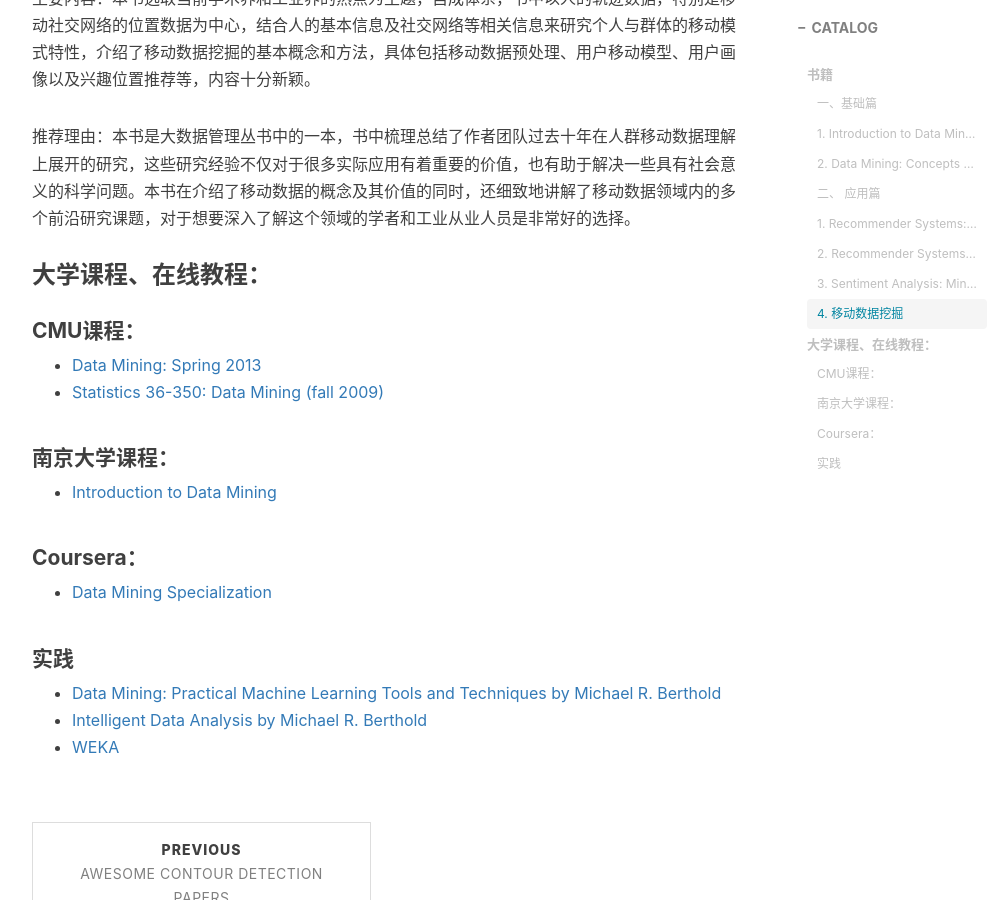
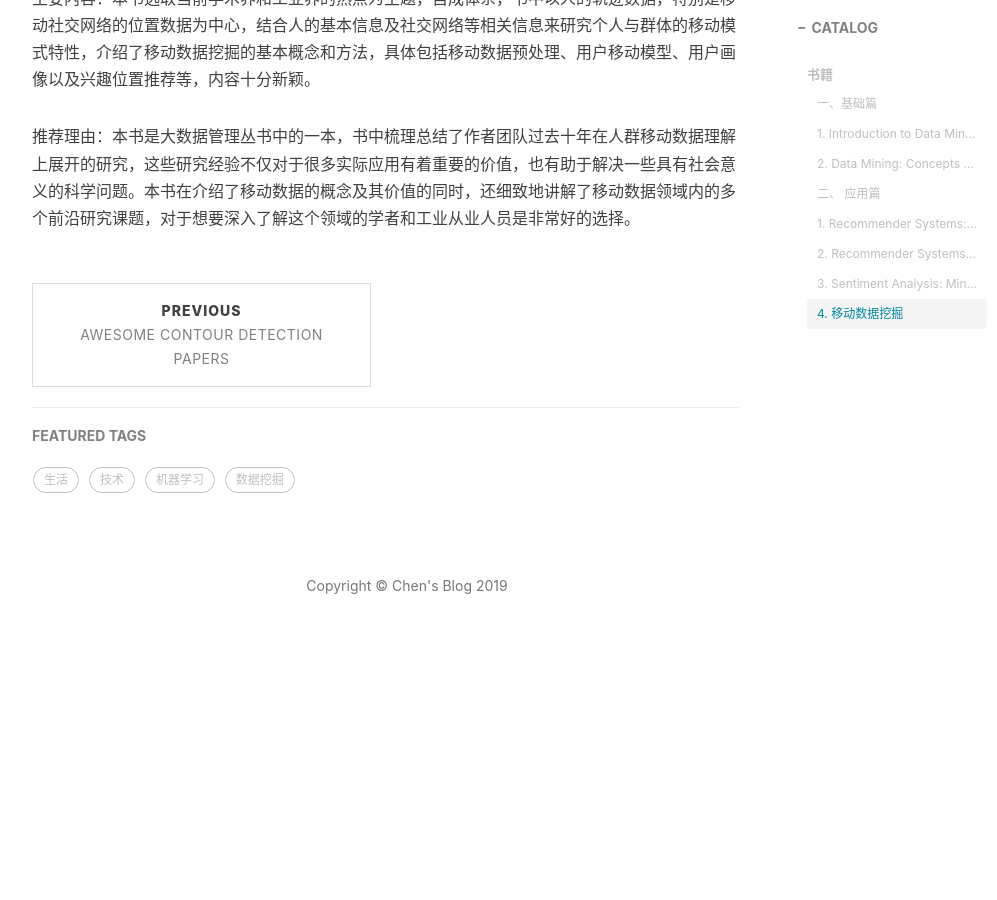
Before and after one commit to he-chen-95/he-chen-95.github.io, a Jekyll site: the page built from _posts/2019-06-03-Data_mining_books.md, in a window 1280 px wide and 900 px high, scrolled down 3656 px. Shown: the whole window, without its empty margins (233-1230 px from the left). Built offline with Jekyll 4.4.1, drawn with Linux system fonts in a browser that asks for light colours; nearby versions of some CDN libraries; comment, search, counter and statistics services are not loaded; after the commit the page ends 4346 px from its top, so only the background shows below that.

Commit message:
Update 2019-06-03-Data_mining_books.md

```diff
--- a/_posts/2019-06-03-Data_mining_books.md
+++ b/_posts/2019-06-03-Data_mining_books.md
@@ -91,20 +91,3 @@
 主要内容：本书选取当前学术界和工业界的热点为主题，自成体系，书中以人的轨迹数据，特别是移动社交网络的位置数据为中心，结合人的基本信息及社交网络等相关信息来研究个人与群体的移动模式特性，介绍了移动数据挖掘的基本概念和方法，具体包括移动数据预处理、用户移动模型、用户画像以及兴趣位置推荐等，内容十分新颖。
 
 推荐理由：本书是大数据管理丛书中的一本，书中梳理总结了作者团队过去十年在人群移动数据理解上展开的研究，这些研究经验不仅对于很多实际应用有着重要的价值，也有助于解决一些具有社会意义的科学问题。本书在介绍了移动数据的概念及其价值的同时，还细致地讲解了移动数据领域内的多个前沿研究课题，对于想要深入了解这个领域的学者和工业从业人员是非常好的选择。
-
-### 大学课程、在线教程：
-
-#### CMU课程：
-- [Data Mining: Spring 2013](http://www.stat.cmu.edu/~ryantibs/datamining/)
-- [Statistics 36-350: Data Mining (fall 2009)](http://www.stat.cmu.edu/~cshalizi/350/)
-
-#### 南京大学课程：
-- [Introduction to Data Mining](http://cs.nju.edu.cn/zhouzh/zhouzh.files/course/dm.htm)
-
-#### Coursera：
-- [Data Mining Specialization](https://www.coursera.org/specializations/datamining)
-
-#### 实践
-- [Data Mining: Practical Machine Learning Tools and Techniques by Michael R. Berthold](https://www.cs.waikato.ac.nz/ml/weka/book.html)
-- [Intelligent Data Analysis by Michael R. Berthold](https://www.springer.com/gp/book/9783540430605)
-- [WEKA](https://www.ibm.com/developerworks/cn/opensource/os-weka1/index.html#artrelatedtopics)
```
